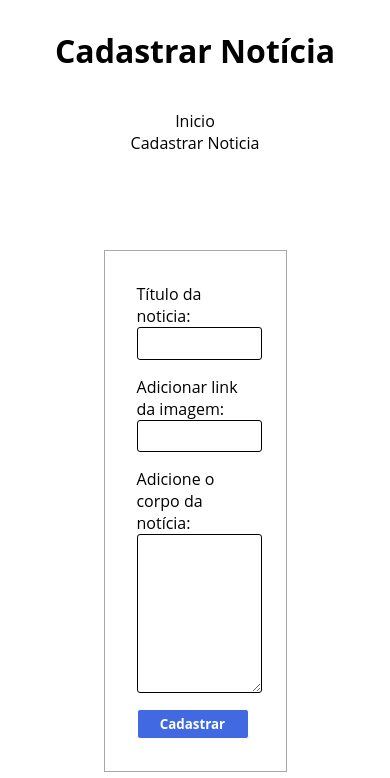
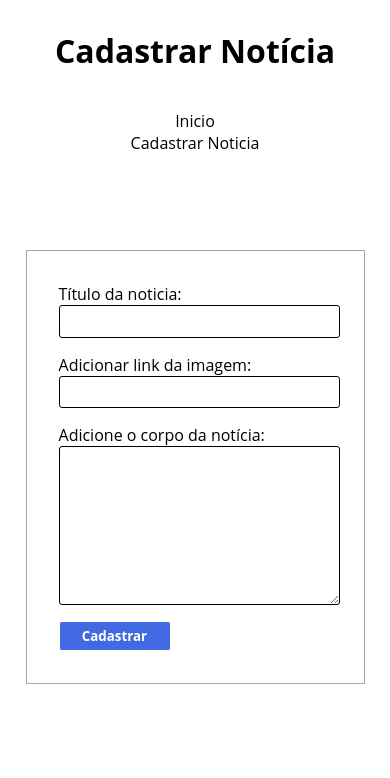
Before and after one commit to LucasAlfeu/Teste-Tecnico, an Angular app: page /cadastrarNoticia in a window 390 px wide. Shown: the top 778 px of the page. Built offline with nearby package versions, Linux system fonts and the light colour scheme.

Commit message:
Adicionando a funcionalidade de ir para o inicio depois que cadastrar uma nova notícia

```diff
--- a/src/app/components/cadastrar-noticia/cadastrar-noticia.component.css
+++ b/src/app/components/cadastrar-noticia/cadastrar-noticia.component.css
@@ -39,3 +39,15 @@
     border: 1px solid #000;
     cursor: pointer;
 }
+
+@media (max-width: 576px){
+    .formulario-cadastrar{
+        width: 80vw;
+    }
+}
+
+@media (max-width:900px){
+    .formulario-cadastrar{
+        width: 70vw;
+    }
+}
--- a/src/app/components/cadastrar-noticia/cadastrar-noticia.component.ts
+++ b/src/app/components/cadastrar-noticia/cadastrar-noticia.component.ts
@@ -3,6 +3,7 @@ import { HomeComponent } from '../home/home.component';
 import { TituloComponent } from '../titulo/titulo.component';
 import { FormsModule } from '@angular/forms';
 import { ApiNoticiasService } from '../../services/api-noticias.service';
+import { Router } from '@angular/router';
 
 @Component({
   selector: 'app-cadastrar-noticia',
@@ -16,36 +17,32 @@ export class CadastrarNoticiaComponent {
   mensagemSucesso: string = '';
   estaCarrregando: boolean = false;
 
-  constructor(private api: ApiNoticiasService) { }
+  constructor(private api: ApiNoticiasService, private router: Router) { }
 
   criaNoticia(): void {
-    // Validação simples
     if (!this.novaNoticia.title || !this.novaNoticia.body || !this.novaNoticia.image) {
       this.mensagemError = 'Campos vazio, revise';
       return;
     }
 
-    // Inicia o estado de carregamento
     this.estaCarrregando = true;
     this.mensagemError = '';
     this.mensagemSucesso = '';
 
-    // Chama o serviço para criar o item
     this.api.createItem(this.novaNoticia).subscribe({
       next: (createdItem) => {
-        // Sucesso na criação
         this.mensagemSucesso = 'Notícia criada com sucesso!';
-        this.novaNoticia = {}; // Limpa o formulário
+        this.novaNoticia = {};
         this.estaCarrregando = false;
 
-        // Remove a mensagem de sucesso após 3 segundos
-        setTimeout(() => this.mensagemSucesso = '', 3000);
+        setTimeout(() => {
+          this.router.navigate(['/']);
+        }, 500);
       },
       error: (err) => {
-        // Tratamento de erro
         this.mensagemError = 'Erro ao criar item. Por favor, tente novamente.';
         this.estaCarrregando = false;
-        console.error('Erro detalhado:', err); // Log para desenvolvimento
+        console.error('Erro detalhado:', err);
       }
     });
   }
```
